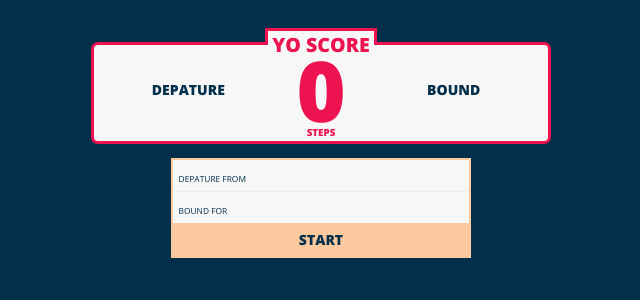
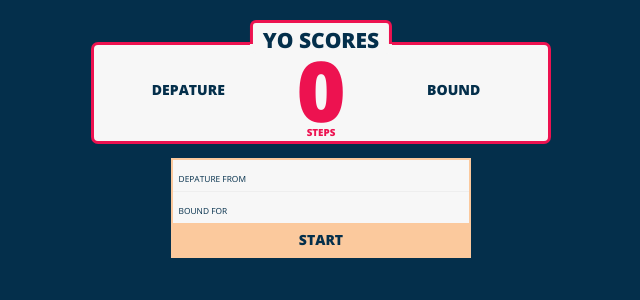
Before and after one commit to duerdod/wikipedia-destinations, a React (Create React App) app: page / in a window 1280 px wide. Shown: the top 300 px of the page, without its empty margins (319-959 px from the left). Built offline with nearby package versions, Linux system fonts and the light colour scheme.

Commit message:
some minor styling

```diff
--- a/src/components/Stats.js
+++ b/src/components/Stats.js
@@ -6,6 +6,34 @@ import theme from '../Theme';
 const OuterContainer = styled.section`
   text-transform: uppercase;
   text-align: center;
+  position: relative;
+  z-index: 1;
+
+  .outer {
+    border-radius: 6px;
+    color: ${theme.color.background};
+    padding: 3px 3px 0 3px;
+    z-index: 2;
+    position: absolute;
+    left: 50%;
+    transform: translateX(-50%);
+    top: -22px;
+    background-image: linear-gradient(
+      to bottom,
+      ${p => p.theme.color.primary} 51%,
+      ${p => p.theme.color.primary} 71%,
+      ${p => p.theme.color.white} 72%,
+      ${p => p.theme.color.white} 100%
+    );
+    .inner {
+      background: ${theme.color.white};
+      border-radius: 3px;
+      padding: 0.2rem 0.7rem 0 0.7rem;
+      font-family: ${theme.titleFont};
+      font-weight: 800;
+      font-size: 1.5rem;
+    }
+  }
 `;
 
 const InnerContainer = styled.div`
@@ -23,26 +51,6 @@ const InnerContainer = styled.div`
   align-items: center;
   position: relative;
 
-  &:before {
-    display: inline-block;
-    content: '${p => p.title}';
-    position: absolute;
-    font-family: ${theme.titleFont};
-    color: ${theme.color.primary};
-    background: ${theme.color.white};
-    text-transform: uppercase;
-    font-weight: 800;
-    font-size: 1.4rem;
-    top: -17px;
-    padding: 0 0.3rem;
-    border: 2px solid;
-    border-image: linear-gradient(to bottom, ${p =>
-      p.theme.color.primary} 50%, ${p => p.theme.color.primary} 51%, ${p =>
-  p.theme.color.white} 51%, ${p => p.theme.color.white} 100%);
-    border-image-slice: 1;
-    border-width: 3px;
-  }
-
   h2,
   h3 {
     font-family: ${theme.titleFont};
@@ -52,7 +60,6 @@ const InnerContainer = styled.div`
 
   @media screen and (max-width: 40em) {
   }
-
 `;
 
 const Destinations = styled.h3`
@@ -99,7 +106,10 @@ const Stats = () => {
 
   return (
     <OuterContainer>
-      <InnerContainer title="Yo Score">
+      <div className="outer">
+        <div className="inner">Yo scores</div>
+      </div>
+      <InnerContainer>
         <Destinations>
           Depature
           <Destination>{start}</Destination>
```
